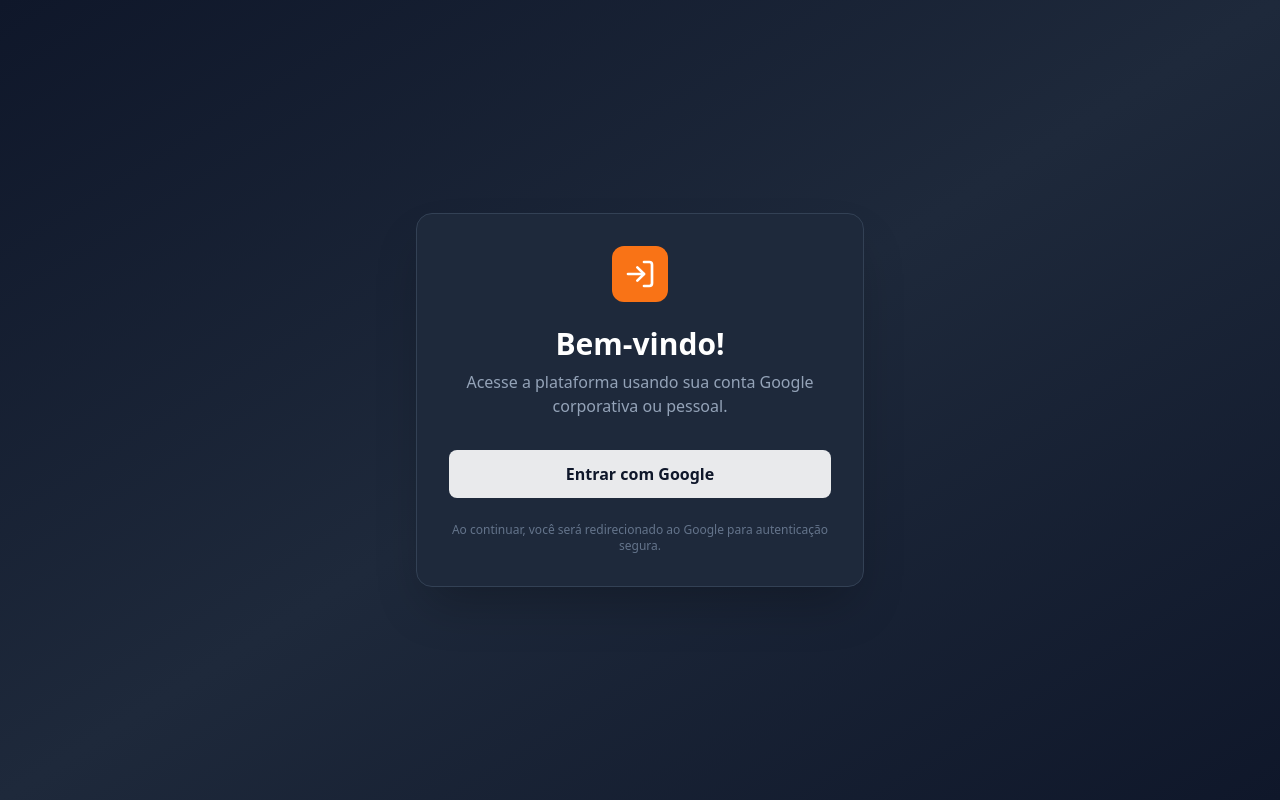
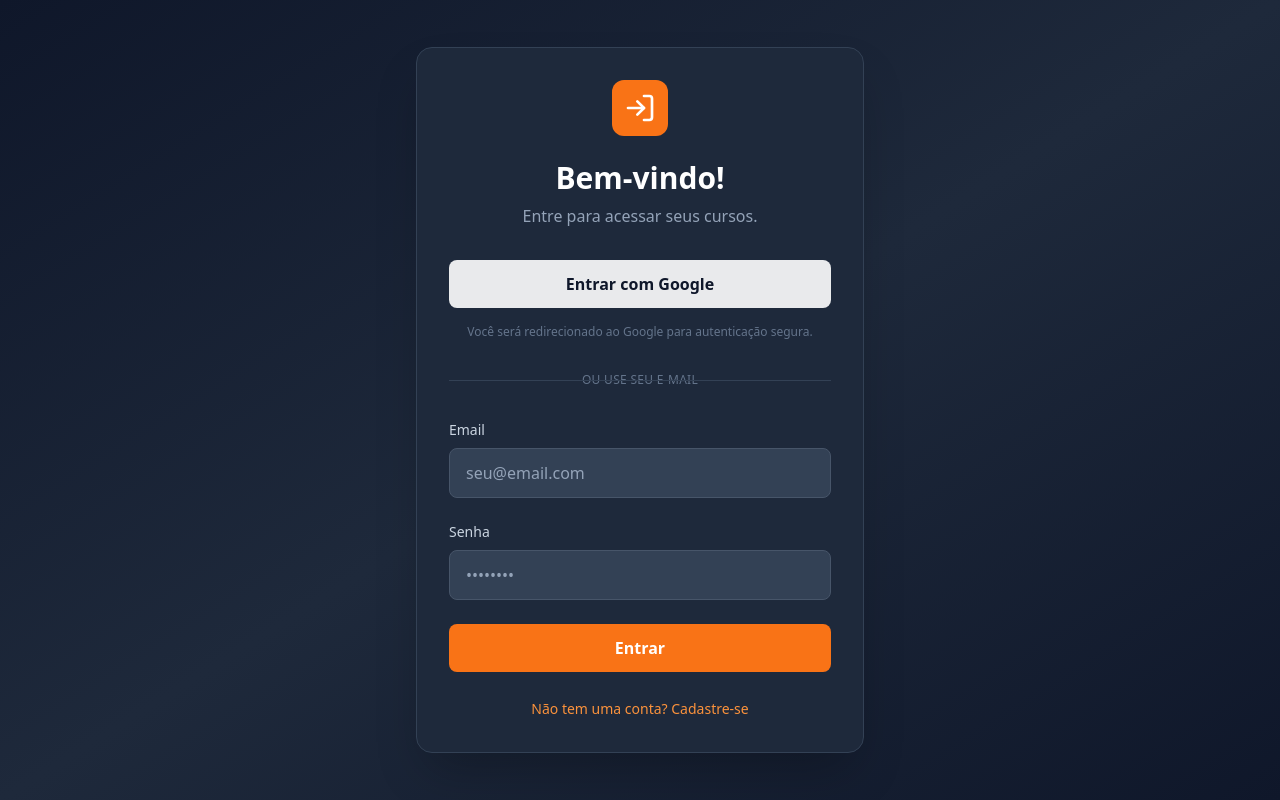
Before and after one commit to atendimentoliminar/sac_aulasv1, a React (Vite) app: page / in a window 1280 px wide. Built offline with nearby package versions, Linux system fonts and the light colour scheme; no server answers.

Commit message:
Enhance LoginForm to support email/password authentication and user registration. Update AuthContext to include signInWithEmail and signUpWithEmail methods, improving user management capabilities.

```diff
--- a/src/components/Auth/LoginForm.tsx
+++ b/src/components/Auth/LoginForm.tsx
@@ -3,13 +3,45 @@ import { useAuth } from '../../contexts/AuthContext';
 import { LogIn } from 'lucide-react';
 
 export function LoginForm() {
-  const { signInWithGoogle } = useAuth();
+  const { signInWithGoogle, signInWithEmail, signUpWithEmail } = useAuth();
+  const [isLogin, setIsLogin] = useState(true);
+  const [email, setEmail] = useState('');
+  const [password, setPassword] = useState('');
+  const [fullName, setFullName] = useState('');
   const [error, setError] = useState('');
-  const [loading, setLoading] = useState(false);
+  const [formLoading, setFormLoading] = useState(false);
+  const [oauthLoading, setOauthLoading] = useState(false);
+
+  const handleEmailSubmit = async (e: React.FormEvent) => {
+    e.preventDefault();
+    setError('');
+    setFormLoading(true);
+
+    try {
+      if (isLogin) {
+        await signInWithEmail(email, password);
+      } else {
+        if (!fullName.trim()) {
+          setError('Nome completo é obrigatório');
+          setFormLoading(false);
+          return;
+        }
+        await signUpWithEmail(email, password, fullName.trim());
+      }
+    } catch (err: unknown) {
+      if (err instanceof Error) {
+        setError(err.message);
+      } else {
+        setError('Ocorreu um erro. Tente novamente.');
+      }
+    } finally {
+      setFormLoading(false);
+    }
+  };
 
   const handleGoogleSignIn = async () => {
     setError('');
-    setLoading(true);
+    setOauthLoading(true);
 
     try {
       await signInWithGoogle();
@@ -19,7 +51,7 @@ export function LoginForm() {
       } else {
         setError('Ocorreu um erro ao conectar com o Google.');
       }
-      setLoading(false);
+      setOauthLoading(false);
     }
   };
 
@@ -32,9 +64,13 @@ export function LoginForm() {
           </div>
         </div>
 
-        <h1 className="text-3xl font-bold text-white text-center mb-2">Bem-vindo!</h1>
+        <h1 className="text-3xl font-bold text-white text-center mb-2">
+          {isLogin ? 'Bem-vindo!' : 'Criar Conta'}
+        </h1>
         <p className="text-slate-400 text-center mb-8">
-          Acesse a plataforma usando sua conta Google corporativa ou pessoal.
+          {isLogin
+            ? 'Entre para acessar seus cursos.'
+            : 'Cadastre-se para começar a aprender.'}
         </p>
 
         {error && (
@@ -43,18 +79,96 @@ export function LoginForm() {
           </div>
         )}
 
+        <div className="space-y-4 mb-8">
           <button
             type="button"
             onClick={handleGoogleSignIn}
-          disabled={loading}
+            disabled={oauthLoading}
             className="w-full bg-white/90 hover:bg-white text-slate-900 font-semibold py-3 px-4 rounded-lg transition flex items-center justify-center gap-2 disabled:opacity-60 disabled:cursor-not-allowed"
           >
-          <span>{loading ? 'Redirecionando…' : 'Entrar com Google'}</span>
+            <span>{oauthLoading ? 'Redirecionando…' : 'Entrar com Google'}</span>
           </button>
+          <p className="text-xs text-slate-500 text-center">
+            Você será redirecionado ao Google para autenticação segura.
+          </p>
+        </div>
 
-        <p className="text-xs text-slate-500 text-center mt-6">
-          Ao continuar, você será redirecionado ao Google para autenticação segura.
-        </p>
+        <div className="relative flex items-center justify-center mb-8">
+          <span className="text-slate-500 text-xs uppercase tracking-wide bg-slate-800 px-3">
+            ou use seu e-mail
+          </span>
+          <div className="absolute inset-x-0 h-px bg-slate-700" aria-hidden="true" />
+        </div>
+
+        <form onSubmit={handleEmailSubmit} className="space-y-6">
+          {!isLogin && (
+            <div>
+              <label htmlFor="fullName" className="block text-sm font-medium text-slate-300 mb-2">
+                Nome Completo
+              </label>
+              <input
+                id="fullName"
+                type="text"
+                value={fullName}
+                onChange={(e) => setFullName(e.target.value)}
+                className="w-full px-4 py-3 bg-slate-700 border border-slate-600 rounded-lg text-white placeholder-slate-400 focus:outline-none focus:ring-2 focus:ring-orange-500 focus:border-transparent transition"
+                placeholder="Seu nome completo"
+                required={!isLogin}
+              />
+            </div>
+          )}
+
+          <div>
+            <label htmlFor="email" className="block text-sm font-medium text-slate-300 mb-2">
+              Email
+            </label>
+            <input
+              id="email"
+              type="email"
+              value={email}
+              onChange={(e) => setEmail(e.target.value)}
+              className="w-full px-4 py-3 bg-slate-700 border border-slate-600 rounded-lg text-white placeholder-slate-400 focus:outline-none focus:ring-2 focus:ring-orange-500 focus:border-transparent transition"
+              placeholder="seu@email.com"
+              required
+            />
+          </div>
+
+          <div>
+            <label htmlFor="password" className="block text-sm font-medium text-slate-300 mb-2">
+              Senha
+            </label>
+            <input
+              id="password"
+              type="password"
+              value={password}
+              onChange={(e) => setPassword(e.target.value)}
+              className="w-full px-4 py-3 bg-slate-700 border border-slate-600 rounded-lg text-white placeholder-slate-400 focus:outline-none focus:ring-2 focus:ring-orange-500 focus:border-transparent transition"
+              placeholder="••••••••"
+              required
+              minLength={6}
+            />
+          </div>
+
+          <button
+            type="submit"
+            disabled={formLoading}
+            className="w-full bg-orange-500 hover:bg-orange-600 text-white font-semibold py-3 px-4 rounded-lg transition disabled:opacity-50 disabled:cursor-not-allowed"
+          >
+            {formLoading ? 'Carregando...' : isLogin ? 'Entrar' : 'Criar Conta'}
+          </button>
+        </form>
+
+        <div className="mt-6 text-center">
+          <button
+            onClick={() => {
+              setIsLogin(!isLogin);
+              setError('');
+            }}
+            className="text-orange-400 hover:text-orange-300 text-sm transition"
+          >
+            {isLogin ? 'Não tem uma conta? Cadastre-se' : 'Já tem uma conta? Faça login'}
+          </button>
+        </div>
       </div>
     </div>
   );
--- a/src/contexts/AuthContext.tsx
+++ b/src/contexts/AuthContext.tsx
@@ -7,6 +7,8 @@ interface AuthContextType {
   loading: boolean;
   isAdmin: boolean;
   signInWithGoogle: () => Promise<void>;
+  signInWithEmail: (email: string, password: string) => Promise<void>;
+  signUpWithEmail: (email: string, password: string, fullName: string) => Promise<void>;
   signOut: () => Promise<void>;
 }
 
@@ -56,6 +58,19 @@ export function AuthProvider({ children }: { children: ReactNode }) {
 
     return () => subscription.unsubscribe();
   }, []);
+
+  const ensureTrailingSlash = (url: string) => (url.endsWith('/') ? url : `${url}/`);
+
+  const resolveRedirectUrl = () => {
+    const configured = import.meta.env.VITE_SUPABASE_REDIRECT_URL?.trim();
+    if (configured) return ensureTrailingSlash(configured);
+
+    if (window.location.hostname === 'localhost') {
+      return ensureTrailingSlash(window.location.origin);
+    }
+
+    return ensureTrailingSlash('https://aulasac.onassessoriamkt.com.br');
+  };
 
   const getAuthUserFullName = (authUser: User) => {
     const metadata = authUser.user_metadata as Record<string, unknown>;
@@ -108,10 +123,42 @@ export function AuthProvider({ children }: { children: ReactNode }) {
     const { error } = await supabase.auth.signInWithOAuth({
       provider: 'google',
       options: {
-        redirectTo: `${window.location.origin}/`,
+        redirectTo: resolveRedirectUrl(),
       },
     });
     if (error) throw error;
+  };
+
+  const signInWithEmail = async (email: string, password: string) => {
+    const { error } = await supabase.auth.signInWithPassword({ email, password });
+    if (error) throw error;
+  };
+
+  const signUpWithEmail = async (email: string, password: string, fullName: string) => {
+    const { data, error } = await supabase.auth.signUp({
+      email,
+      password,
+      options: {
+        emailRedirectTo: resolveRedirectUrl(),
+        data: {
+          full_name: fullName,
+        },
+      },
+    });
+    if (error) throw error;
+
+    if (data.user) {
+      const { error: insertError } = await supabase.from('user_profiles').insert({
+        id: data.user.id,
+        full_name: fullName,
+        is_admin: false,
+      });
+
+      if (insertError) {
+        // If the profile already exists (e.g. user completed OAuth previously), just log the error.
+        console.error('Error creating user profile after sign up:', insertError);
+      }
+    }
   };
 
   const signOut = async () => {
@@ -120,7 +167,9 @@ export function AuthProvider({ children }: { children: ReactNode }) {
   };
 
   return (
-    <AuthContext.Provider value={{ user, loading, isAdmin, signInWithGoogle, signOut }}>
+    <AuthContext.Provider
+      value={{ user, loading, isAdmin, signInWithGoogle, signInWithEmail, signUpWithEmail, signOut }}
+    >
       {children}
     </AuthContext.Provider>
   );
```
Lines whose indentation alone changed are shown as unchanged.
